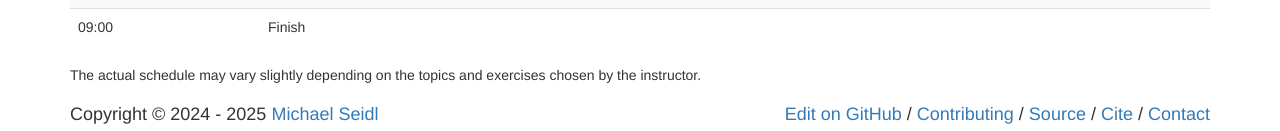
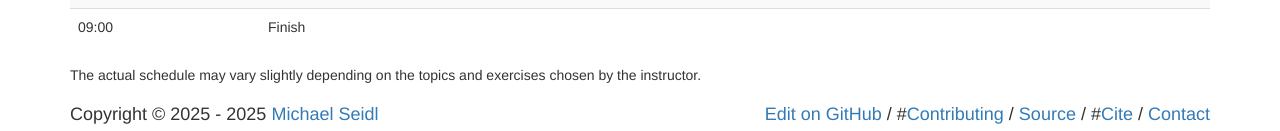
Before and after one commit to TeamMGE/GenomeBioinformaticsCourse, a Jekyll site: the page built from index.md, in a window 1280 px wide. Shown: the part 936-1067 px from the top of the page. Built offline with Jekyll 4.4.1, drawn with Linux system fonts in a browser that asks for light colours; some of the changed lines change nothing that is shown.

Commit message:
Update lesson_footer.html

```diff
--- a/_includes/lesson_footer.html
+++ b/_includes/lesson_footer.html
@@ -5,7 +5,7 @@
   <div class="row">
     <div class="col-md-6" align="left">
       <h4>
-	Copyright &copy; 2024 - {{ 'now' | date: "%Y" }}
+	Copyright &copy; 2025 - {{ 'now' | date: "%Y" }}
 	{% if site.carpentry == "swc" %}
 	<a href="{{ site.swc_site }}">Michael Seidl</a>
 	{% elsif site.carpentry == "dc" %}
@@ -19,17 +19,17 @@
       <h4>
 	{% if page.source %}
 	{% if page.source == "Rmd" %}
-	<a href="{{site.github.repository_url}}/edit/gh-pages/{{page.path|replace: "_episodes", "_episodes_rmd" | replace: ".md", ".Rmd"}}">Edit on GitHub</a>
+	<a href="{{site.github.repository_url}}/{{page.path|replace: "_episodes", "_episodes_rmd" | replace: ".md", ".Rmd"}}">Edit on GitHub</a>
 	{% endif %}
 	{% else %}
-	<a href="{{site.github.repository_url}}/edit/gh-pages/{{page.path}}">Edit on GitHub</a>
+	<a href="{{site.github.repository_url}}/{{page.path}}">Edit on GitHub</a>
 	{% endif %}
 	/
-	<a href="{{ site.github.repository_url }}/blob/gh-pages/CONTRIBUTING.md">Contributing</a>
+	#<a href="{{ site.github.repository_url }}/blob/gh-pages/CONTRIBUTING.md">Contributing</a>
 	/
 	<a href="{{ site.github.repository_url }}/">Source</a>
 	/
-	<a href="{{ site.github.repository_url }}/blob/gh-pages/CITATION">Cite</a>
+	#<a href="{{ site.github.repository_url }}/blob/gh-pages/CITATION">Cite</a>
 	/
 	<a href="{{ site.email }}">Contact</a>
       </h4>
```
